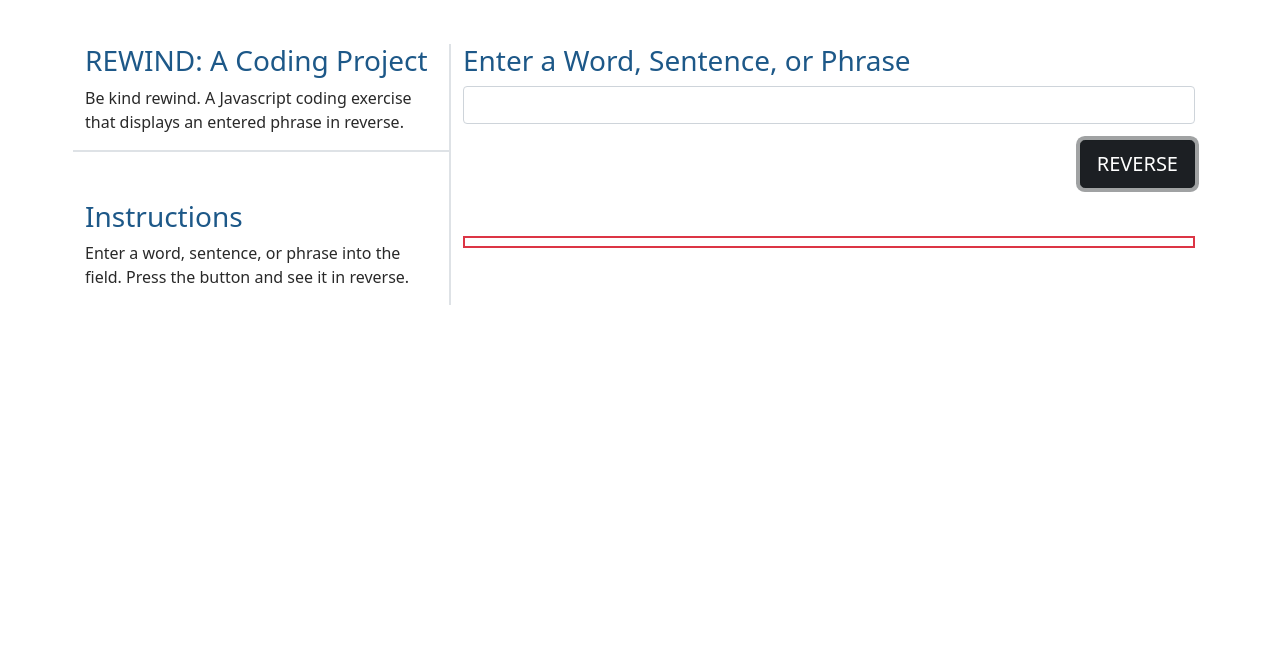
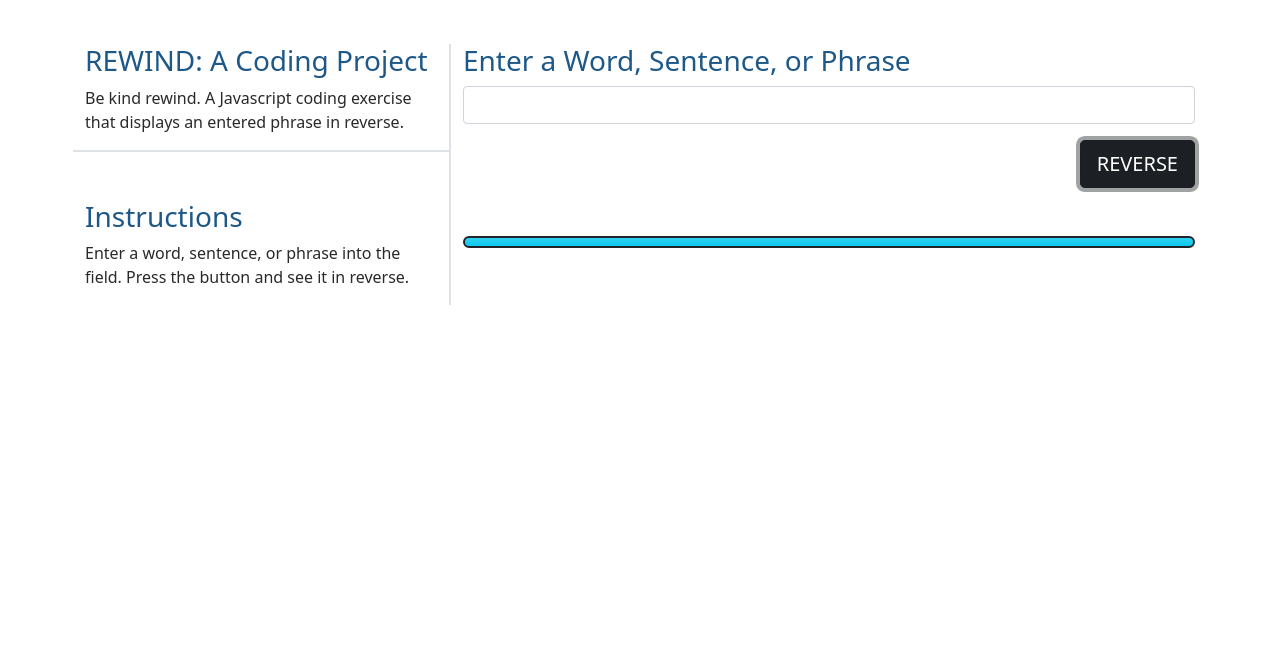
Before and after one commit to EW-Shamp/rewind, a plain HTML site: page app.html in a window 1280 px wide. Both pictures are taken after a click on the button "REVERSE". Shown: the part 64-728 px from the top of the page. Drawn offline with nearby package versions, Linux system fonts and the light colour scheme.

Commit message:
Tweak JS for better UI

```diff
--- a/app.html
+++ b/app.html
@@ -75,7 +75,9 @@
                         </form>
                         <div class="row mt-5">
                             <div class="col">
-                                <div id="result" class="border border-2 border-danger p-1 d-flex justify-content-center align-content-center">1234</div>
+                                <div id="result"></div>
+
+                                </div>
                             </div>
                         </div>
                     </div>
--- a/js/site.js
+++ b/js/site.js
@@ -16,7 +16,8 @@ function reverseValue(phr) {
 
 //display reversed value
 function displayValue(val){
-    let rphrase = val;
+    let rphrase = `<div class="border border-2 border-dark rounded-pill p-1 d-flex justify-content-center
+    bg-info bg-gradient text-dark align-content-center fw-bold">${val}</div>`;
 
     document.getElementById("result").innerHTML = rphrase;
 }
```
